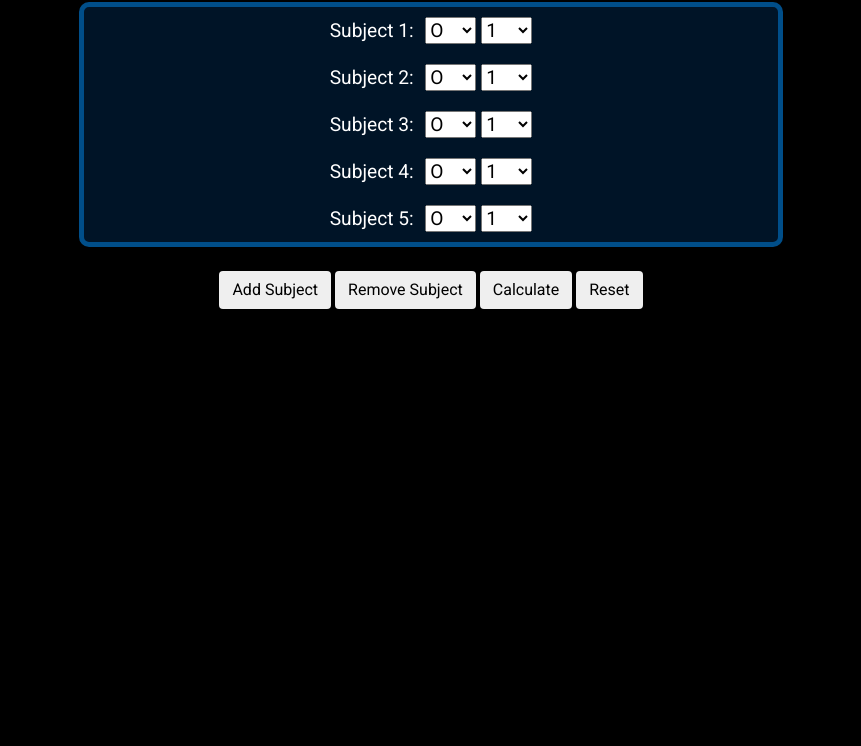
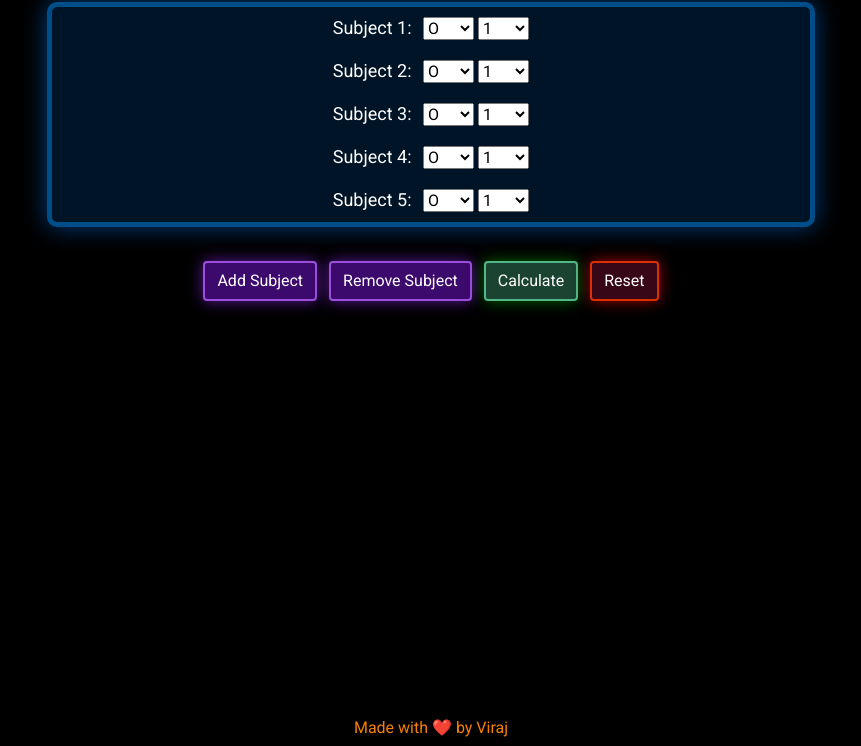
Before and after one commit to virajp4/GPA-Wiz, a plain HTML site: page index.html in a window 1280 px wide. Shown: the part 54-800 px from the top of the page, without its empty margins (209-1070 px from the left). Drawn offline with nearby package versions, Linux system fonts and the light colour scheme.

Commit message:
styling changes

```diff
--- a/index.html
+++ b/index.html
@@ -132,12 +132,18 @@
         </div>
 
         <div class="buttons m-4">
-            <button class="btn asub-btn" id="add-subject">Add Subject</button>
-            <button class="btn rsub-btn" id="remove-subject">Remove Subject</button>
-            <button class="btn calc-btn" id="calculate">Calculate</button>
-            <button class="btn reset-btn" id="reset">Reset</button>
+            <div class="subject-btn text-center">
+                <button class="btn asub-btn btn1 mx-1" id="add-subject">Add Subject</button>
+                <button class="btn rsub-btn btn1 mx-1" id="remove-subject">Remove Subject</button>
+            </div>
+            <div class="func-btn text-center">
+                <button class="btn calc-btn btn2 mx-1" id="calculate">Calculate</button>
+                <button class="btn reset-btn btn3 mx-1" id="reset">Reset</button>
+            </div>
         </div>
-
+        <footer>
+            Made with ❤️ by Viraj
+        </footer>
     </div>
 </body>
 
--- a/style.css
+++ b/style.css
@@ -168,11 +168,11 @@ body {
 
 .subject-list {
     background-color: #001427;
-    width: 55%;
+    width: 60%;
     text-align: center;
-    font-size: larger;
     border: 5px #004e89 solid;
     border-radius: 10px;
+    box-shadow: 0 0 25px #023e7d;
 }
 
 .subject {
@@ -182,6 +182,7 @@ body {
 .sub-name {
     color: white;
     padding-right: 1%;
+    font-size: large;
 }
 
 #grade {
@@ -191,3 +192,59 @@ body {
 #credits {
     width: 3.2rem;
 }
+
+.subject-btn {
+    display: inline
+}
+
+.func-btn {
+    display: inline;
+}
+
+.btn1 {
+    margin: 10px;
+    color: white;
+    background-color: #3c096c;
+    border: 2px #9d4edd solid;
+    box-shadow: 0 0 15px #5a189a;
+}
+
+.btn2 {
+    margin: 10px;
+    color: white;
+    background-color: #1b4332;
+    border: 2px #52b788 solid;
+    box-shadow: 0 0 15px #006400;
+}
+
+.btn3 {
+    margin: 10px;
+    color: white;
+    background-color: #370617;
+    border: 2px #dc2f02 solid;
+    box-shadow: 0 0 15px #9d0208;
+}
+
+@media (max-width: 750px) {
+    .subject-list {
+        width: 80%;
+    }
+}
+
+@media (max-width: 600px) {
+    .buttons {
+            display: flex;
+            flex-direction: column;
+            align-items: center;
+            justify-content: center;
+        }
+}
+
+footer {
+    color: #f77f00;
+    padding: 10px;
+    position: absolute;
+    bottom: 0;
+    width: 100%;
+    text-align: center;
+}
```
